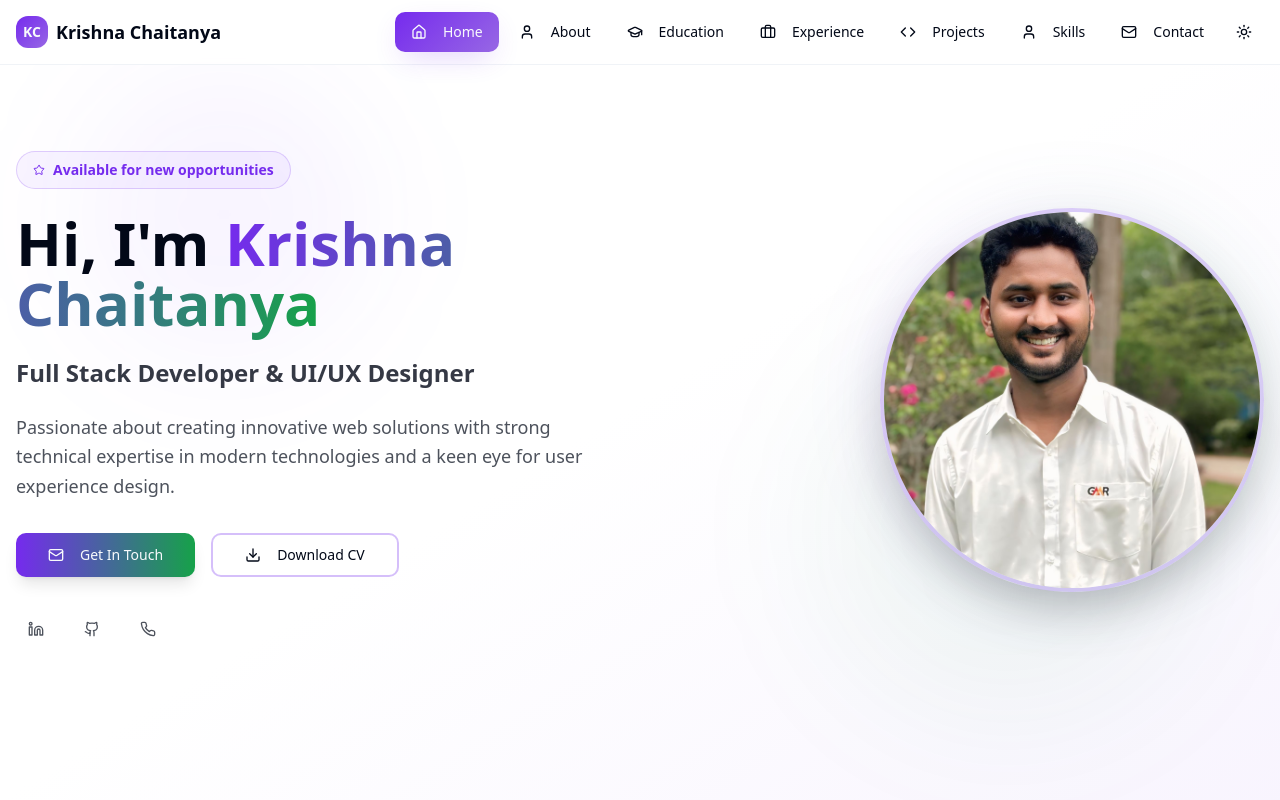
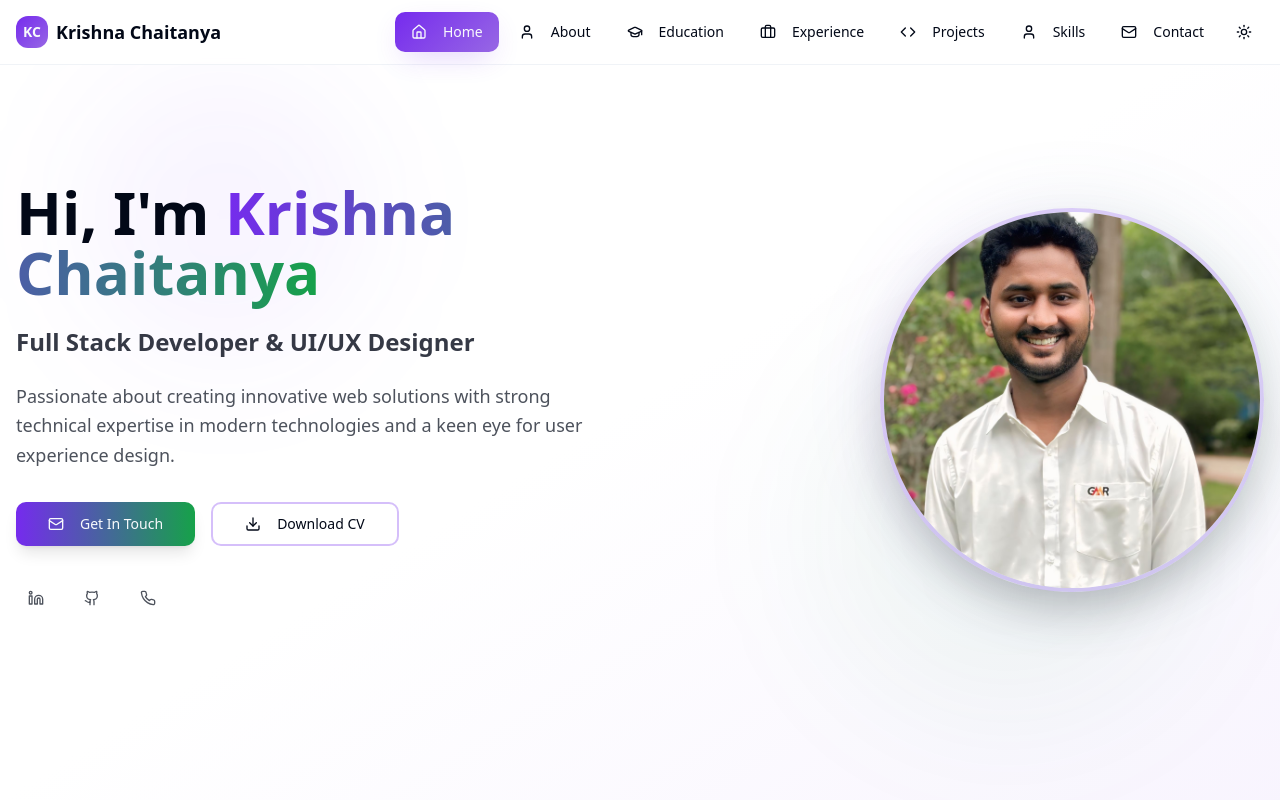
Before and after one commit to krishnachaitanya124/krishna-chaitanya-portfolio, a React (Vite) app: page / in a window 1280 px wide. Both pictures are taken after a click on the button "Enter Portfolio". Shown: the top 800 px of the page. Built offline with nearby package versions, Linux system fonts and the light colour scheme.

Commit message:
Remove "Available for new opportunities"
Remove the specified text from the hero section.

```diff
--- a/src/components/Hero.tsx
+++ b/src/components/Hero.tsx
@@ -16,10 +16,6 @@ export const Hero = () => {
           {/* Content */}
           <div className="space-y-8 text-center lg:text-left">
             <div className="space-y-6">
-              <Badge variant="outline" className="text-sm px-4 py-2 border-primary/20 bg-primary/5 text-primary">
-                <Star className="mr-2 h-3 w-3" />
-                Available for new opportunities
-              </Badge>
               <h1 className="text-4xl md:text-6xl font-bold leading-tight text-foreground">
                 Hi, I'm{" "}
                 <span className="bg-gradient-to-r from-primary to-accent bg-clip-text text-transparent">
```
